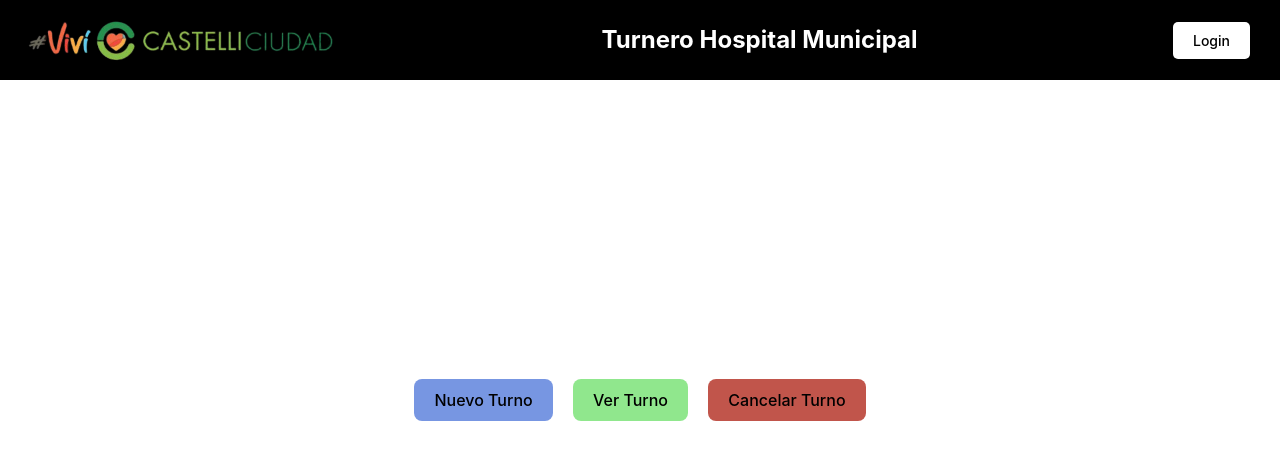
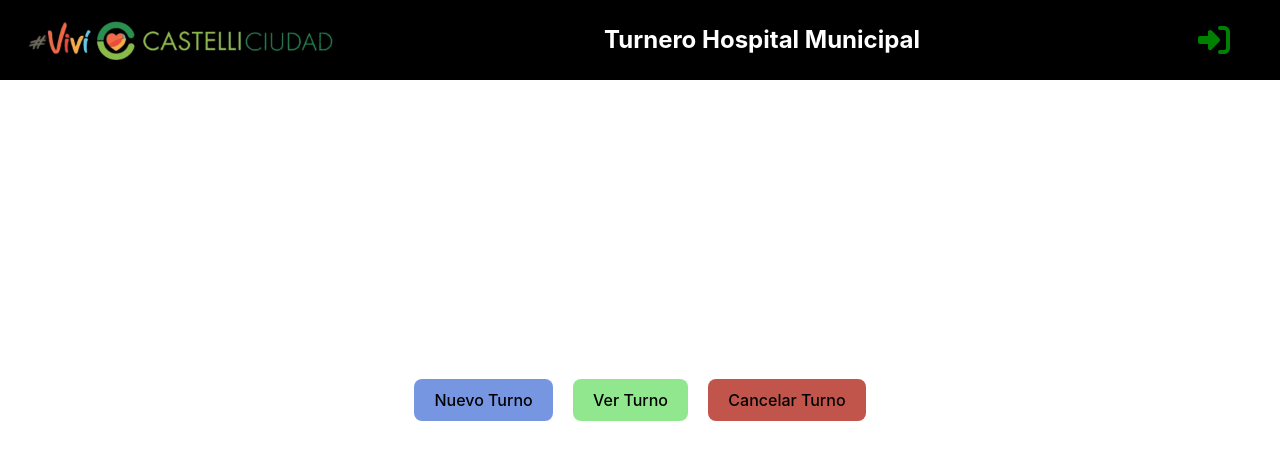
Before and after one commit to OteroCarlos1977/proy_teclab, a React (Vite) app in the folder front/: page / in a window 1280 px wide. Shown: the top 460 px of the page. Built offline with nearby package versions, Linux system fonts and the light colour scheme.

Commit message:
Cambio Button
Se realizan cambios en el componente button tooltip e icono

```diff
--- a/front/src/componentes/Button/Button.jsx
+++ b/front/src/componentes/Button/Button.jsx
@@ -1,10 +1,15 @@
+import { FontAwesomeIcon } from '@fortawesome/react-fontawesome';
+
+
+
 // eslint-disable-next-line react/prop-types
-export function Button ({ texto, style, onClick }) {
+export function Button ({ texto, style, onClick, icono, tooltip }) {
   return (
     <>
-    <button style={style} onClick={onClick}>
-    {texto}
-  </button>
-  </>
+      <button style={style} onClick={onClick} data-tooltip={tooltip}>
+      <FontAwesomeIcon icon={icono} />
+      {texto}
+      </button>
+    </>
   )
 }
--- a/front/src/componentes/Navbar/Navbar.css
+++ b/front/src/componentes/Navbar/Navbar.css
@@ -1,5 +1,3 @@
-/* Navbar.css */
-
 /* Estilo para la barra de navegación */
 .navbar {
   position: fixed;
@@ -14,6 +12,7 @@
   justify-content: space-between;
   padding: 0 20px; /* Añade padding a los lados para que el contenido no esté pegado al borde */
   box-sizing: border-box; /* Incluye padding y border en el ancho total del elemento */
+  z-index: 1000;
 }
 
 /* Estilo para el logo */
@@ -27,13 +26,31 @@
   color:aliceblue/* Elimina el margen predeterminado del párrafo */
 }
 
-  /* Estilo para el botón de login */
-  .login-icon {
-    background-color: white;
-    color: black;
-    border: none;
-    padding: 10px 20px;
-    cursor: pointer;
-    border-radius: 5px; /* Opcional: añade bordes redondeados */
-    font-size: 14px; /* Ajusta el tamaño del texto según sea necesario */
+
+/* Estilos para el tooltip */
+button[data-tooltip] {
+position: relative;
 }
+
+button[data-tooltip]::after {
+content: attr(data-tooltip);
+position: absolute;
+bottom: -30px; /* Ajusta según sea necesario para que quede debajo */
+left: 50%;
+transform: translateX(-50%);
+background-color: #333; /* Color de fondo del tooltip */
+color: #fff; /* Color del texto del tooltip */
+padding: 5px;
+border-radius: 4px;
+font-size: 12px;
+white-space: nowrap;
+opacity: 0;
+visibility: hidden;
+transition: opacity 0.3s ease;
+z-index: 100;
+}
+
+button[data-tooltip]:hover::after {
+opacity: 1;
+visibility: visible;
+}
--- a/front/src/componentes/Navbar/Navbar.jsx
+++ b/front/src/componentes/Navbar/Navbar.jsx
@@ -1,9 +1,10 @@
-// src/componentes/Navbar/Navbar.jsx
-
 // eslint-disable-next-line no-unused-vars
 import React from 'react';
+import { faSignInAlt, faSignOutAlt } from '@fortawesome/free-solid-svg-icons';
 import { useNavigate } from 'react-router-dom';
+import { Button} from '../Button/Button';
 import "./Navbar.css";
+
 
 // eslint-disable-next-line react/prop-types
 export function Navbar({ isLoggedIn, onLogoutClick }) {
@@ -18,13 +19,27 @@ export function Navbar({ isLoggedIn, onLogoutClick }) {
     }
   };
 
+  const buttonStyles = {
+    backgroundColor: 'transparent',
+    color: isLoggedIn ? 'red' : 'green',
+    fontSize: '2rem',
+    fontWeight: 'bolder',
+    border: 'black',
+    cursor: 'pointer',
+    padding: '10px 20px',
+
+  };
+
   return (
     <nav className="navbar">
       <img src="/logo_Cast.png" alt="Logo" className="navbar-logo" /> {/* Asegúrate de que la ruta es correcta */}
       <h2>Turnero Hospital Municipal</h2>
-      <button className="login-icon" onClick={handleButtonClick}>
-        {isLoggedIn ? 'Logout' : 'Login'}
-      </button>
+      <Button
+      style={buttonStyles}
+      tooltip={isLoggedIn ? "Salir" : "Ingresar"}
+      icono={isLoggedIn ? faSignOutAlt : faSignInAlt}
+      onClick={handleButtonClick}
+      />
     </nav>
   );
 }
```
Lines whose indentation alone changed are shown as unchanged.
